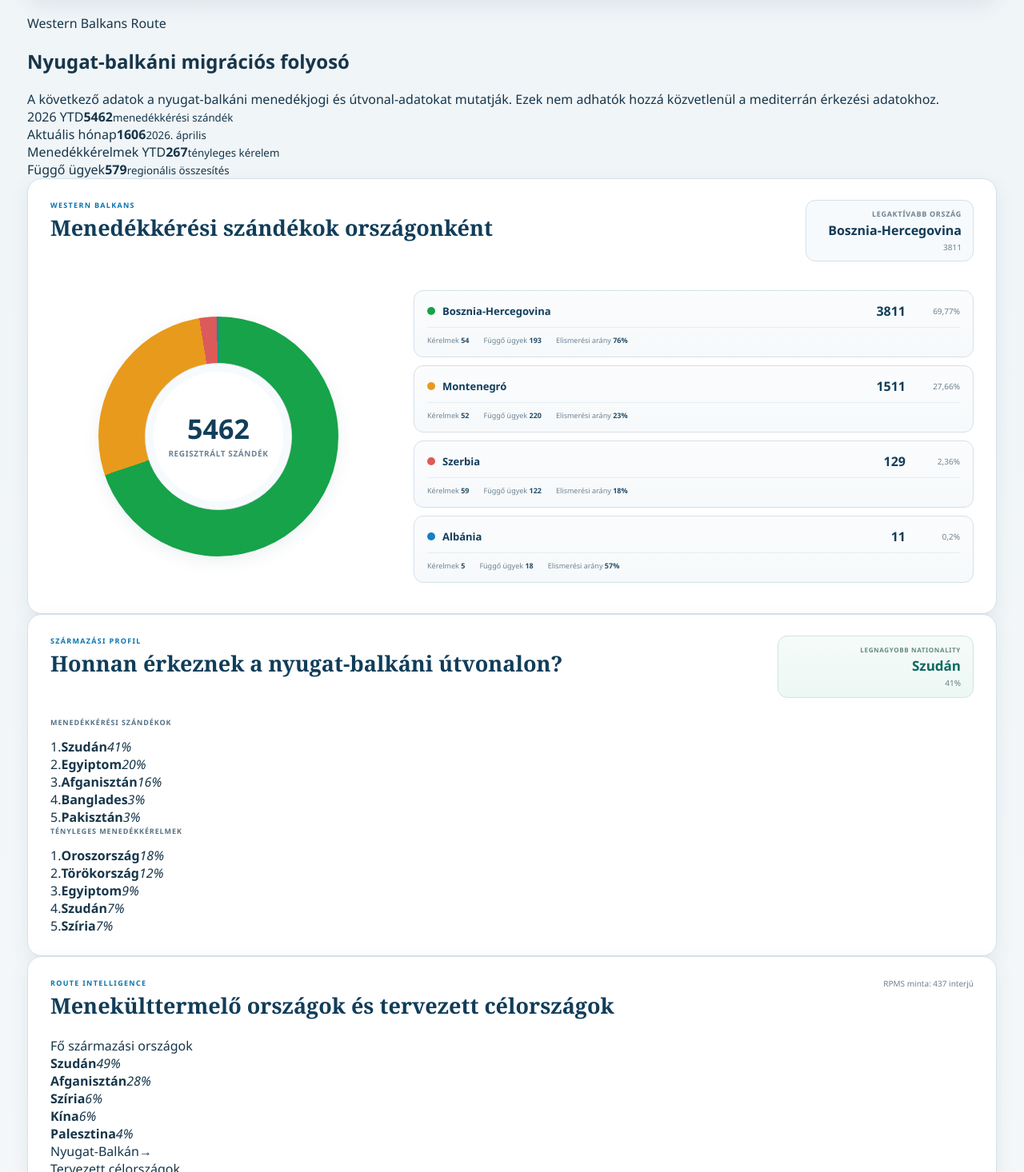
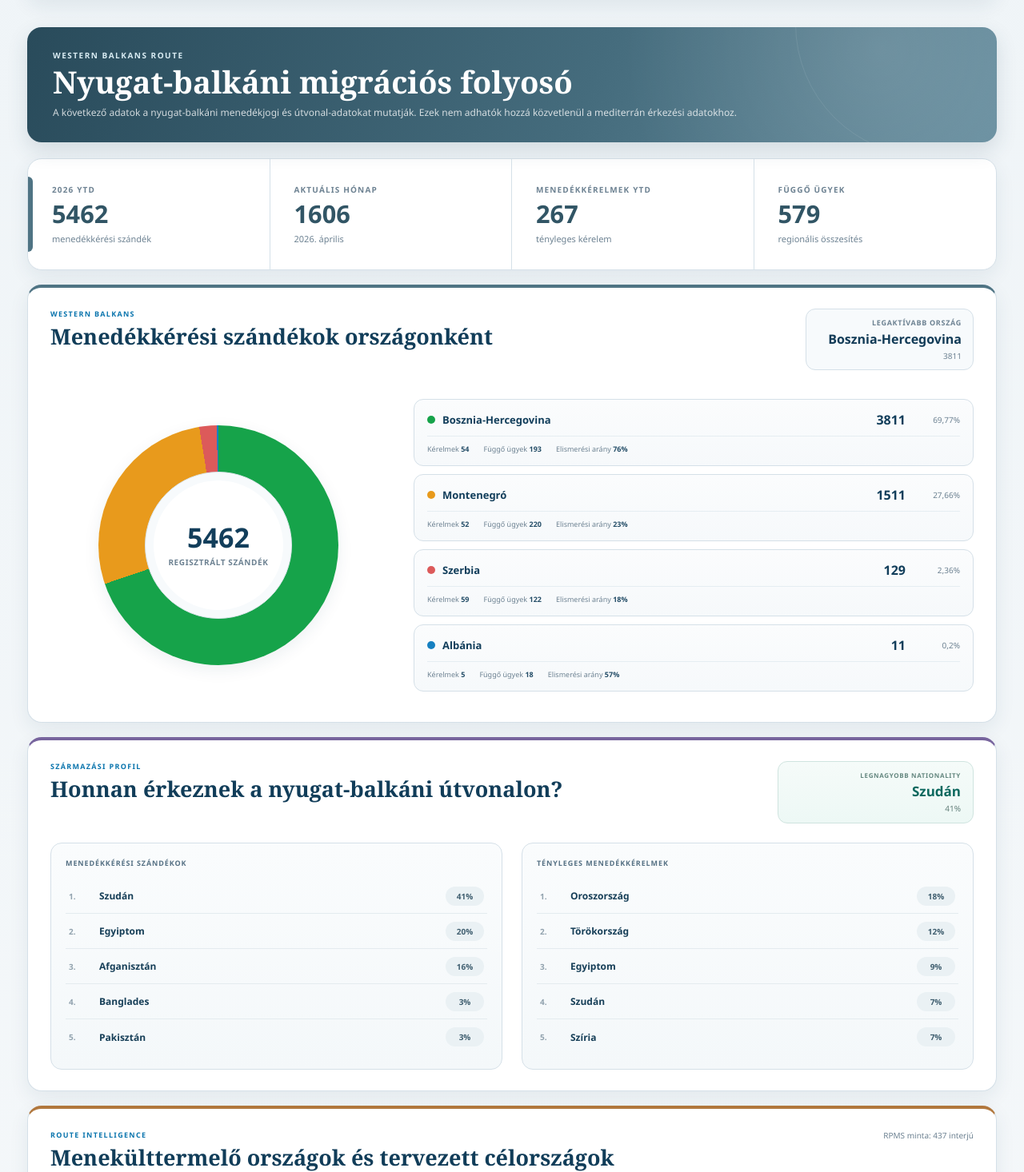
Before and after one commit to mikloshetzer-sketch/migracio-terkep, a React (Vite) app: page / in a window 1280 px wide. Shown: the part 2264-3730 px from the top of the page at 80% size. Built offline with nearby package versions, Linux system fonts and the light colour scheme.

Commit message:
Update style.css

```diff
--- a/src/style.css
+++ b/src/style.css
@@ -17,6 +17,11 @@
   --orange: #df8a19;
   --red: #ca4c45;
   --purple: #7c3aed;
+
+  --balkan-dark: #315565;
+  --balkan-mid: #4f7484;
+  --balkan-light: #6f94a4;
+  --balkan-soft: #eef4f6;
 
   --text: #17364a;
   --muted: #6d8292;
@@ -343,7 +348,8 @@ a {
    KPI GRID
    ========================================================= */
 
-.migration-kpi-grid {
+.migration-kpi-grid,
+.balkan-kpi-grid {
   display: grid;
 
   grid-template-columns:
@@ -367,7 +373,8 @@ a {
   box-shadow: var(--shadow);
 }
 
-.migration-kpi {
+.migration-kpi,
+.balkan-kpi {
   position: relative;
 
   min-width: 0;
@@ -386,11 +393,13 @@ a {
     var(--border);
 }
 
-.migration-kpi:last-child {
+.migration-kpi:last-child,
+.balkan-kpi:last-child {
   border-right: 0;
 }
 
-.migration-kpi-primary::before {
+.migration-kpi-primary::before,
+.balkan-kpi-primary::before {
   content: "";
 
   position: absolute;
@@ -410,6 +419,10 @@ a {
   background: var(--blue);
 }
 
+.balkan-kpi-primary::before {
+  background: var(--balkan-mid);
+}
+
 .migration-kpi-heading {
   display: flex;
   align-items: center;
@@ -418,7 +431,8 @@ a {
   gap: 8px;
 }
 
-.migration-kpi-label {
+.migration-kpi-label,
+.balkan-kpi > span {
   margin-bottom: 8px;
 
   color: var(--muted);
@@ -431,7 +445,8 @@ a {
   text-transform: uppercase;
 }
 
-.migration-kpi-value {
+.migration-kpi-value,
+.balkan-kpi > strong {
   color: #0f4263;
 
   font-size:
@@ -446,7 +461,12 @@ a {
   font-weight: 850;
 }
 
-.migration-kpi-unit {
+.balkan-kpi > strong {
+  color: var(--balkan-dark);
+}
+
+.migration-kpi-unit,
+.balkan-kpi > small {
   margin-top: 9px;
 
   color: var(--muted);
@@ -1084,51 +1104,6 @@ a {
   color: #254e68;
 
   font-weight: 800;
-}
-
-.country-coverage-note {
-  margin-top: 20px;
-
-  display: flex;
-  align-items: center;
-
-  gap: 10px;
-
-  padding:
-    11px
-    14px;
-
-  border:
-    1px solid
-    #d8e5ed;
-
-  border-radius: 11px;
-
-  background:
-    #f5f9fb;
-}
-
-.country-coverage-note span {
-  color: var(--muted);
-
-  font-size: 9px;
-  font-weight: 800;
-
-  letter-spacing: 0.6px;
-
-  text-transform: uppercase;
-}
-
-.country-coverage-note strong {
-  color: var(--navy);
-
-  font-size: 14px;
-}
-
-.country-coverage-note small {
-  color: var(--muted);
-
-  font-size: 9px;
 }
 
 /* =========================================================
@@ -1704,6 +1679,407 @@ a {
 }
 
 /* =========================================================
+   WESTERN BALKANS SECTION DIVIDER
+   ========================================================= */
+
+.route-section-divider {
+  position: relative;
+
+  margin:
+    34px
+    0
+    20px;
+
+  padding:
+    28px
+    32px;
+
+  overflow: hidden;
+
+  border-radius: var(--radius);
+
+  color: #ffffff;
+
+  background:
+    radial-gradient(
+      circle at 88% 20%,
+      rgba(255, 255, 255, 0.12),
+      transparent 30%
+    ),
+    linear-gradient(
+      110deg,
+      #294b5b,
+      #456c7d 58%,
+      #668d9e
+    );
+
+  box-shadow:
+    0 10px 26px rgba(39, 77, 95, 0.15);
+}
+
+.route-section-divider::after {
+  content: "";
+
+  position: absolute;
+
+  width: 330px;
+  height: 330px;
+
+  right: -80px;
+  top: -170px;
+
+  border-radius: 50%;
+
+  border:
+    1px solid
+    rgba(255, 255, 255, 0.09);
+}
+
+.route-section-divider p {
+  position: relative;
+  z-index: 1;
+
+  margin:
+    0
+    0
+    7px;
+
+  color: #d8ebf2;
+
+  font-size: 10px;
+  font-weight: 900;
+
+  letter-spacing: 1.5px;
+
+  text-transform: uppercase;
+}
+
+.route-section-divider h2 {
+  position: relative;
+  z-index: 1;
+
+  margin:
+    0
+    0
+    10px;
+
+  color: #ffffff;
+
+  font-family:
+    Georgia,
+    "Times New Roman",
+    serif;
+
+  font-size:
+    clamp(
+      28px,
+      3vw,
+      40px
+    );
+
+  line-height: 1;
+}
+
+.route-section-divider span {
+  position: relative;
+  z-index: 1;
+
+  display: block;
+
+  max-width: 950px;
+
+  color:
+    rgba(
+      255,
+      255,
+      255,
+      0.78
+    );
+
+  font-size: 12px;
+  line-height: 1.55;
+}
+
+/* =========================================================
+   WESTERN BALKANS PANELS
+   ========================================================= */
+
+.balkan-country-panel,
+.balkan-origin-panel,
+.balkan-route-panel {
+  margin-bottom: 18px;
+}
+
+.balkan-country-panel {
+  border-top:
+    4px solid
+    var(--balkan-mid);
+}
+
+.balkan-origin-panel {
+  border-top:
+    4px solid
+    #77649d;
+}
+
+.balkan-route-panel {
+  border-top:
+    4px solid
+    #b1773d;
+}
+
+.balkan-origin-grid {
+  display: grid;
+
+  grid-template-columns:
+    repeat(
+      2,
+      minmax(0, 1fr)
+    );
+
+  gap: 24px;
+}
+
+.balkan-origin-column {
+  min-width: 0;
+
+  padding:
+    18px;
+
+  border:
+    1px solid
+    var(--border);
+
+  border-radius: 14px;
+
+  background:
+    linear-gradient(
+      180deg,
+      #fafcfd,
+      #f4f8fa
+    );
+}
+
+.balkan-origin-row {
+  display: grid;
+
+  grid-template-columns:
+    28px
+    minmax(0, 1fr)
+    auto;
+
+  gap: 10px;
+
+  align-items: center;
+
+  min-height: 44px;
+
+  padding:
+    8px
+    4px;
+
+  border-bottom:
+    1px solid
+    #e4ebef;
+}
+
+.balkan-origin-row:last-child {
+  border-bottom: 0;
+}
+
+.balkan-origin-row > span {
+  color: var(--muted-light);
+
+  font-size: 10px;
+  font-weight: 800;
+}
+
+.balkan-origin-row > strong {
+  color: #173f58;
+
+  font-size: 12px;
+  font-weight: 800;
+}
+
+.balkan-origin-row > em {
+  min-width: 48px;
+
+  padding:
+    5px
+    9px;
+
+  border-radius: 999px;
+
+  text-align: center;
+
+  color: #405f70;
+
+  background:
+    #eaf1f4;
+
+  font-size: 10px;
+  font-weight: 850;
+
+  font-style: normal;
+}
+
+/* =========================================================
+   WESTERN BALKANS ROUTE INTELLIGENCE
+   ========================================================= */
+
+.balkan-route-intelligence {
+  display: grid;
+
+  grid-template-columns:
+    minmax(0, 1fr)
+    90px
+    minmax(0, 1fr);
+
+  gap: 18px;
+
+  align-items: stretch;
+}
+
+.balkan-route-box {
+  padding:
+    18px;
+
+  border:
+    1px solid
+    var(--border);
+
+  border-radius: 14px;
+
+  background:
+    linear-gradient(
+      180deg,
+      #fbfcfd,
+      #f4f8fa
+    );
+}
+
+.balkan-route-box > span {
+  display: block;
+
+  margin-bottom: 12px;
+
+  color: var(--muted);
+
+  font-size: 9px;
+  font-weight: 900;
+
+  letter-spacing: 0.8px;
+
+  text-transform: uppercase;
+}
+
+.balkan-route-row {
+  display: flex;
+
+  align-items: center;
+  justify-content: space-between;
+
+  gap: 12px;
+
+  min-height: 42px;
+
+  padding:
+    8px
+    0;
+
+  border-bottom:
+    1px solid
+    #e3eaee;
+}
+
+.balkan-route-row:last-child {
+  border-bottom: 0;
+}
+
+.balkan-route-row strong {
+  color: #173f58;
+
+  font-size: 12px;
+  font-weight: 800;
+}
+
+.balkan-route-row em {
+  min-width: 52px;
+
+  padding:
+    5px
+    9px;
+
+  border-radius: 999px;
+
+  text-align: center;
+
+  color: #ffffff;
+
+  background:
+    var(--balkan-mid);
+
+  font-size: 10px;
+  font-weight: 850;
+
+  font-style: normal;
+}
+
+.balkan-route-flow {
+  display: flex;
+  flex-direction: column;
+
+  align-items: center;
+  justify-content: center;
+
+  gap: 12px;
+
+  text-align: center;
+}
+
+.balkan-route-flow span {
+  color: var(--muted);
+
+  font-size: 9px;
+  font-weight: 900;
+
+  letter-spacing: 0.7px;
+
+  text-transform: uppercase;
+}
+
+.balkan-route-flow strong {
+  width: 48px;
+  height: 48px;
+
+  display: flex;
+  align-items: center;
+  justify-content: center;
+
+  border-radius: 50%;
+
+  color: #ffffff;
+
+  background:
+    linear-gradient(
+      135deg,
+      var(--balkan-dark),
+      var(--balkan-light)
+    );
+
+  box-shadow:
+    0 5px 14px
+    rgba(
+      49,
+      85,
+      101,
+      0.22
+    );
+
+  font-size: 22px;
+}
+
+/* =========================================================
    FOOTER STATUS
    ========================================================= */
 
@@ -1713,7 +2089,7 @@ a {
   grid-template-columns:
     1fr
     1fr
-    0.65fr
+    0.7fr
     1fr;
 
   overflow: hidden;
@@ -1889,7 +2265,8 @@ a {
     min-width: 170px;
   }
 
-  .migration-kpi-grid {
+  .migration-kpi-grid,
+  .balkan-kpi-grid {
     grid-template-columns:
       repeat(
         2,
@@ -1897,11 +2274,13 @@ a {
       );
   }
 
-  .migration-kpi:nth-child(2) {
+  .migration-kpi:nth-child(2),
+  .balkan-kpi:nth-child(2) {
     border-right: 0;
   }
 
-  .migration-kpi:nth-child(-n + 2) {
+  .migration-kpi:nth-child(-n + 2),
+  .balkan-kpi:nth-child(-n + 2) {
     border-bottom:
       1px solid
       var(--border);
@@ -1925,6 +2304,19 @@ a {
 
   .movement-card {
     min-height: 280px;
+  }
+
+  .balkan-route-intelligence {
+    grid-template-columns:
+      1fr;
+  }
+
+  .balkan-route-flow {
+    min-height: 70px;
+  }
+
+  .balkan-route-flow strong {
+    transform: rotate(90deg);
   }
 
   .migration-footer-status {
@@ -1993,11 +2385,13 @@ a {
       28px;
   }
 
-  .migration-kpi-grid {
+  .migration-kpi-grid,
+  .balkan-kpi-grid {
     grid-template-columns: 1fr;
   }
 
-  .migration-kpi {
+  .migration-kpi,
+  .balkan-kpi {
     border-right: 0;
 
     border-bottom:
@@ -2005,7 +2399,8 @@ a {
       var(--border);
   }
 
-  .migration-kpi:last-child {
+  .migration-kpi:last-child,
+  .balkan-kpi:last-child {
     border-bottom: 0;
   }
 
@@ -2076,11 +2471,6 @@ a {
     gap: 2px;
   }
 
-  .country-coverage-note {
-    align-items: flex-start;
-    flex-wrap: wrap;
-  }
-
   .origin-ranking-heading {
     align-items: flex-start;
   }
@@ -2136,6 +2526,20 @@ a {
     min-width: 60px;
   }
 
+  .route-section-divider {
+    padding:
+      24px
+      20px;
+  }
+
+  .balkan-origin-grid {
+    grid-template-columns: 1fr;
+  }
+
+  .balkan-route-intelligence {
+    grid-template-columns: 1fr;
+  }
+
   .migration-footer-status {
     grid-template-columns: 1fr;
   }
```
